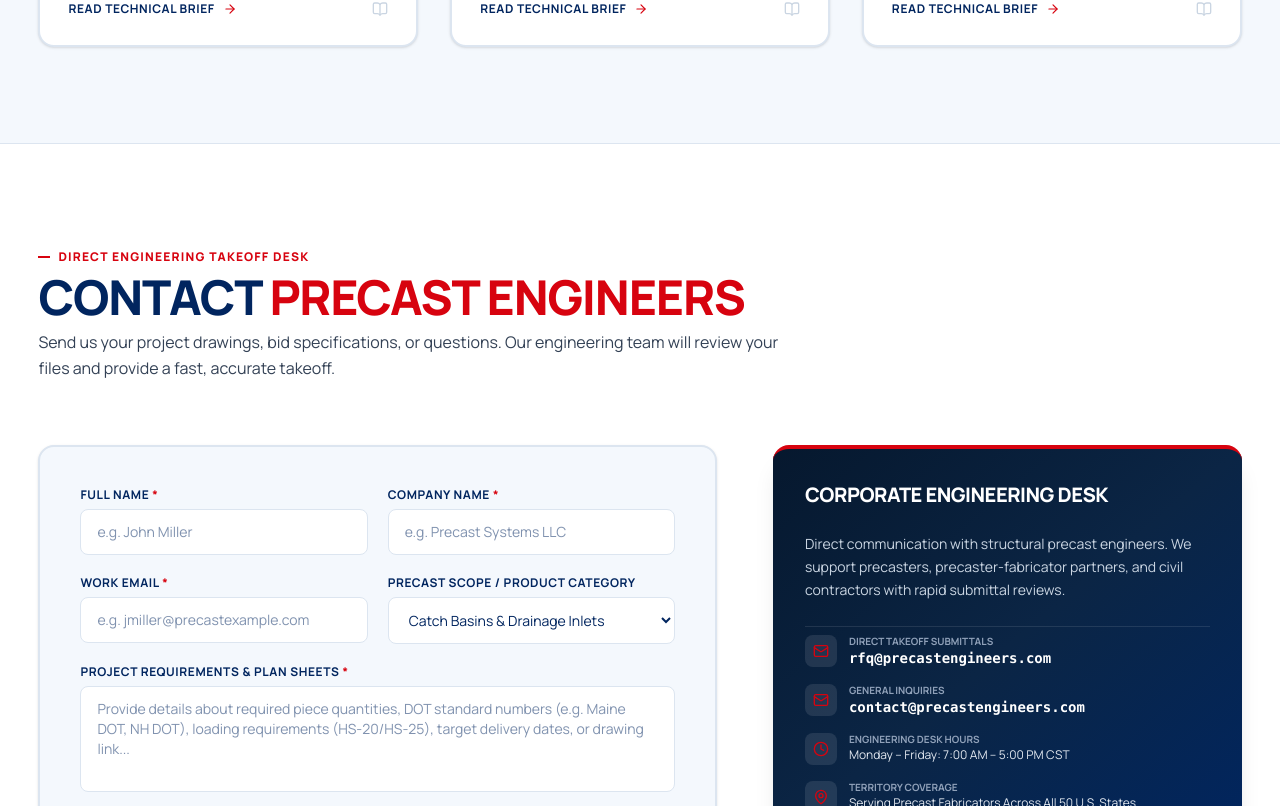
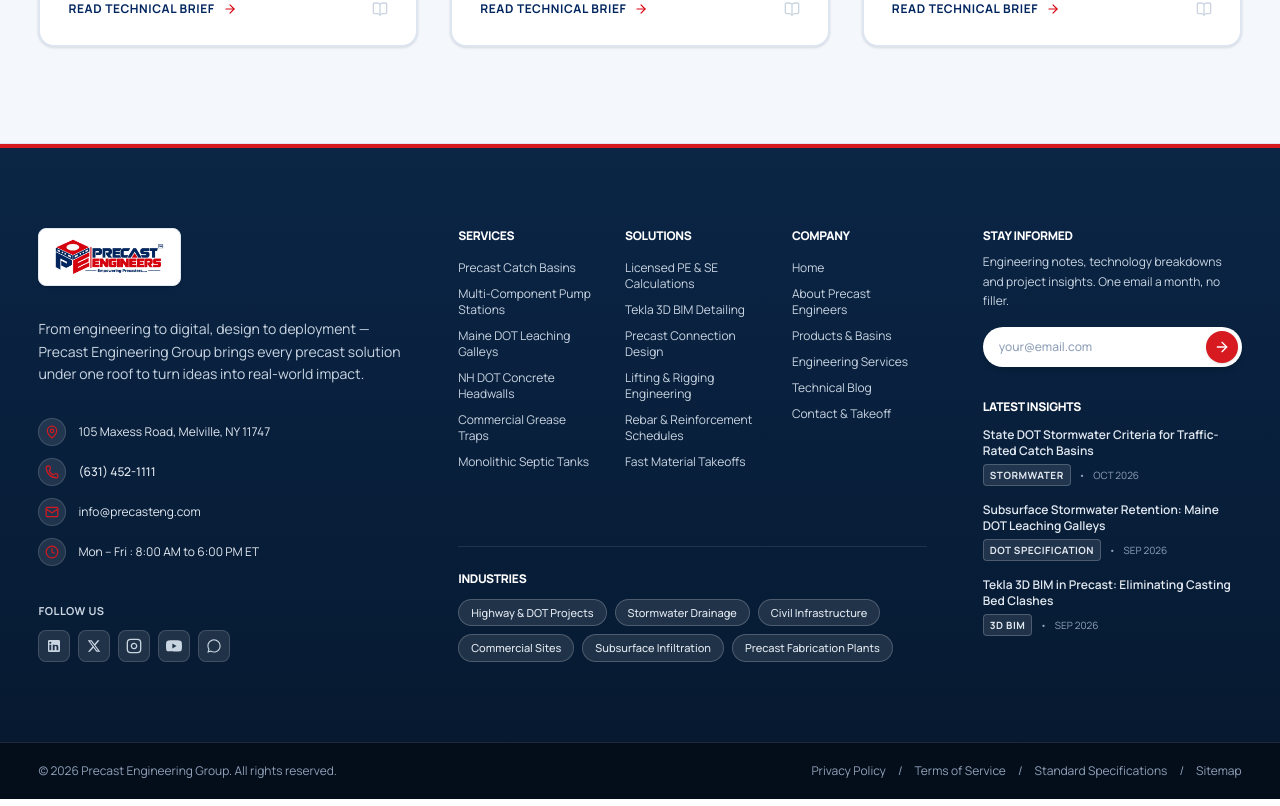
Before and after one commit to agrofoundries/astro, a Next.js app: page / in a window 1280 px wide. Shown: the part 6834-7640 px from the top of the page. Built offline with nearby package versions, Linux system fonts and the light colour scheme.

Commit message:
Remove contact form section from home page as requested and link contact anchor directly to footer

```diff
--- a/app/page.tsx
+++ b/app/page.tsx
@@ -3,7 +3,6 @@
 import { ProductsSection } from "@/components/home/products-section";
 import { ServicesSection } from "@/components/home/services-section";
 import { BlogSection } from "@/components/home/blog-section";
-import { ContactSection } from "@/components/home/contact-section";
 
 export default function HomePage() {
   return (
@@ -22,9 +21,6 @@
 
       {/* 5. Technical Insights & Blog (Light Blue Background) */}
       <BlogSection />
-
-      {/* 6. Direct RFQ Takeoff & Engineering Desk (Clean White Surface) */}
-      <ContactSection />
     </>
   );
 }
--- a/components/layout/footer.tsx
+++ b/components/layout/footer.tsx
@@ -90,7 +90,7 @@
   };
 
   return (
-    <footer className="w-full bg-[#06182E] bg-gradient-to-b from-[#0B2545] via-[#081F3B] to-[#06182E] text-white border-t-4 border-[#D71920] relative" role="contentinfo">
+    <footer id="contact" className="w-full bg-[#06182E] bg-gradient-to-b from-[#0B2545] via-[#081F3B] to-[#06182E] text-white border-t-4 border-[#D71920] relative" role="contentinfo">
       {/* Main Footer Container */}
       <div className="section-container-wide py-16 lg:py-20">
         <div className="grid grid-cols-1 lg:grid-cols-12 gap-10 xl:gap-14">
```
